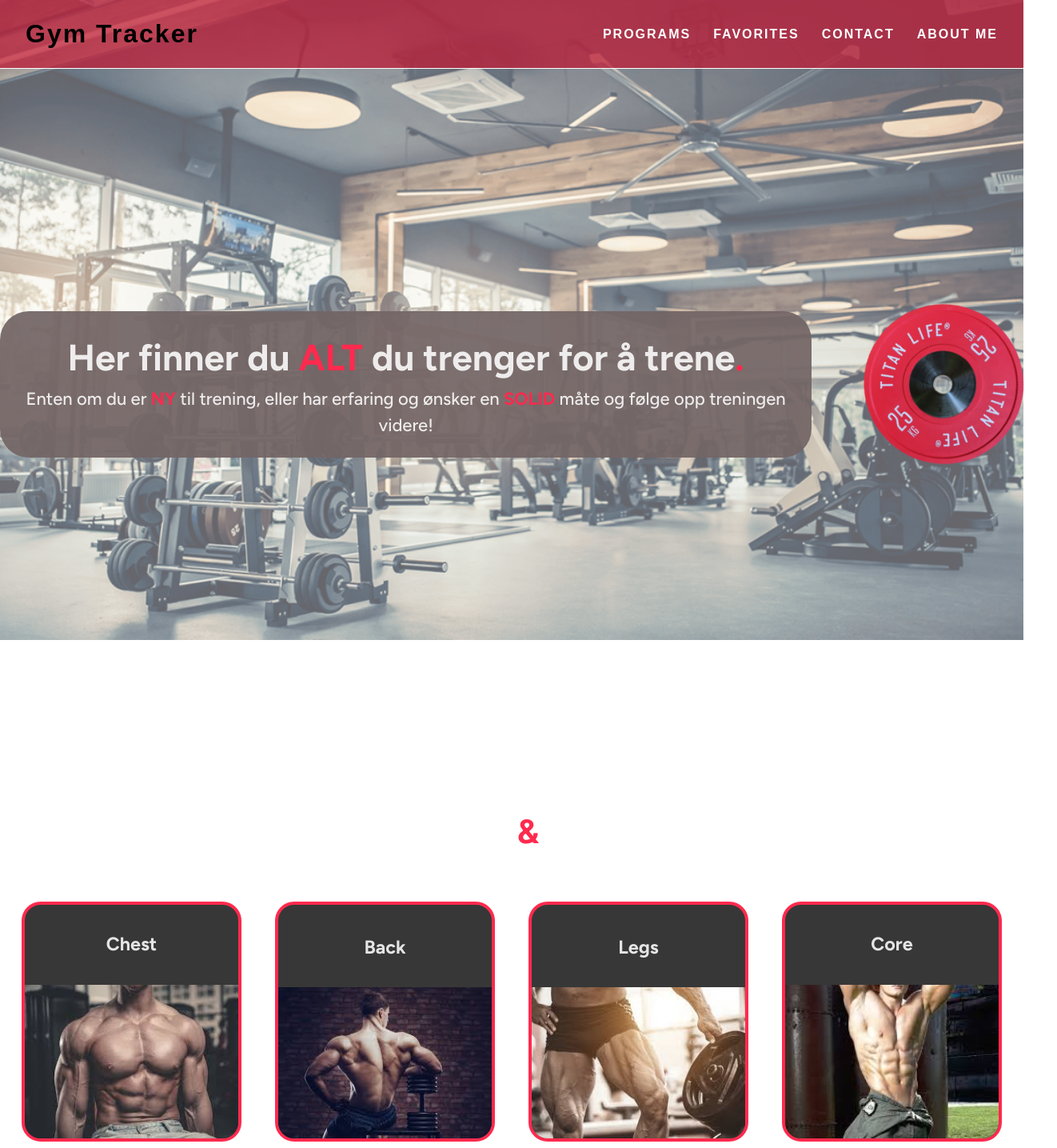
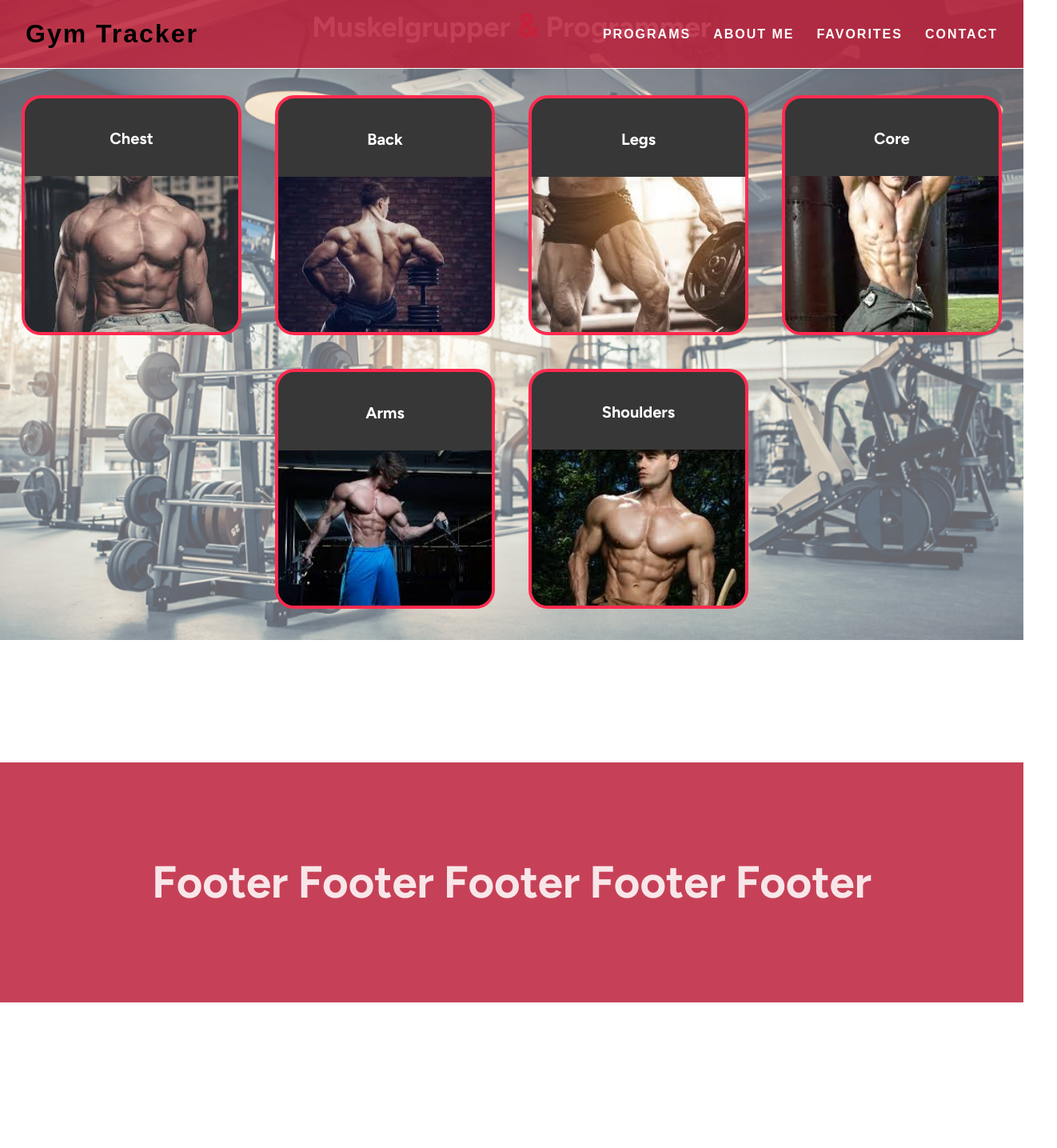
Before and after one commit to Jostein24sfj/gym-tracker, a React (Vite) app: page /muscle-groups in a window 1280 px wide. Shown: the top 1435 px of the page at 80% size, 1322 px wide, since content can reach past the window. After the commit the page ends 1253 px from the top, so only its background shows below. Built offline with nearby package versions, Linux system fonts and the light colour scheme.

Commit message:
fixed button functionality

```diff
--- a/src/App.css
+++ b/src/App.css
@@ -14,3 +14,37 @@
     transform: rotate(360deg);
   }
 } */
+
+/* Remove default Link styling */
+a {
+  text-decoration: none;
+  color: inherit;
+}
+
+/* Optional: You can also apply this only to the header buttons */
+.headerButtons a {
+  text-decoration: none;
+  color: white; /* Change to your preferred color */
+  font-weight: bold;
+}
+
+.headerButtons a:hover {
+  color: #ff2a4e; /* Change hover color if needed */
+}
+
+/* Optional: Ensure the card text is also styled properly */
+.card h3 {
+  text-decoration: none;
+  color: white; /* Change this to the color you originally had */
+  font-size: 20px;
+  font-weight: bold;
+}
+
+.card h3:hover {
+  color: #ff2a4e; /* Optional hover effect */
+}
+
+/* Fix scrolling issue when using the header buttons */
+section {
+  scroll-margin-top: 120px; /* Adjust this value based on your header height */
+}
--- a/src/App.jsx
+++ b/src/App.jsx
@@ -1,24 +1,39 @@
+import { BrowserRouter as Router, Routes, Route } from "react-router-dom";
 import Header from "./components/Header.jsx";
 import "./App.css";
 import FrontPage from "./FrontPage.jsx";
 import AboutMe from "./components/AboutMe.jsx";
-import MuscleGroups from "./components/muscleGroups.jsx";
+import MuscleGroups from "./components/MuscleGroups.jsx";
+import MuscleDetail from "./components/MuscleDetail.jsx";
+import Footer from "./components/Footer.jsx";
 
 export default function App() {
   return (
-    <>
+    <Router>
       <Header />
-      <FrontPage />
-      <br />
-      <br />
-      <MuscleGroups />
+      <Routes>
+        <Route path="/" element={<FrontPage />} />
+        <Route path="/muscle-groups" element={<MuscleGroups />} />
+        <Route path="/muscle/:muscleName" element={<MuscleDetail />} />
+        <Route path="/about" element={<AboutMe />} />
+        <Route
+          path="/favorites"
+          element={<div>Favorites Page (Coming Soon)</div>}
+        />
+        <Route
+          path="/contact"
+          element={<div>Contact Page (Coming Soon)</div>}
+        />
+      </Routes>
       <br />
       <br />
       <br />
       <br />
       <br />
-      <AboutMe />
-      <div>Dette er app jsx</div>
-    </>
+      <br />
+      <br />
+      <br />
+      <Footer />
+    </Router>
   );
 }
--- a/src/FrontPage.jsx
+++ b/src/FrontPage.jsx
@@ -1,9 +1,11 @@
 import "./FrontPage.css";
+import MuscleGroups from "./components/MuscleGroups.jsx";
+import AboutMe from "./components/AboutMe.jsx";
 
 export default function FrontPage() {
   return (
     <>
-      <section>
+      <section id="home">
         <div className="backgrounds">
           <div className="backgroundImg firstBackgroundImg" />
           <div className="backgroundImg secondBackgroundImg" />
@@ -26,6 +28,21 @@ export default function FrontPage() {
           />
         </div>
       </section>
+
+      {/* Add an ID for scrolling */}
+      <section id="programs">
+        <MuscleGroups />
+      </section>
+      <br />
+      <br />
+      <br />
+      <br />
+      <br />
+      <br />
+      {/* Add an ID for scrolling */}
+      <section id="aboutMe">
+        <AboutMe />
+      </section>
     </>
   );
 }
--- /dev/null
+++ b/src/components/Footer.jsx
@@ -0,0 +1,15 @@
+import "./footer.css";
+
+export default function Footer() {
+  return (
+    <>
+      <div className="footerSection">
+        <h3>Footer</h3>
+        <h3>Footer</h3>
+        <h3>Footer</h3>
+        <h3>Footer</h3>
+        <h3>Footer</h3>
+      </div>
+    </>
+  );
+}
--- a/src/components/Header.jsx
+++ b/src/components/Header.jsx
@@ -1,11 +1,53 @@
+import { useLocation, useNavigate } from "react-router-dom";
 import "./header.css";
+
 export default function Header() {
+  const location = useLocation(); // To track the current route
+  const navigate = useNavigate(); // Hook to programmatically navigate
+
+  // Smooth scrolling function
+  const scrollToSection = (id) => {
+    if (id === "home") {
+      window.scrollTo({ top: 0, behavior: "smooth" });
+    } else {
+      document.getElementById(id)?.scrollIntoView({ behavior: "smooth" });
+    }
+  };
+
+  // Conditional click function for the Gym Tracker logo
+  const handleLogoClick = () => {
+    if (location.pathname.includes("/muscle/")) {
+      // If on the MuscleDetail page, navigate to the FrontPage and scroll to top
+      navigate("/", { replace: true }); // Use replace to avoid adding history entry
+      window.scrollTo({ top: 0, behavior: "smooth" }); // Ensure scroll to top
+    } else {
+      // If already on the FrontPage, scroll to the top
+      scrollToSection("home");
+    }
+  };
+
+  // Handle the "Programs" button click for smooth scrolling or navigation
+  const handleProgramsClick = () => {
+    if (location.pathname !== "/") {
+      // If not on the FrontPage, navigate to the FrontPage
+      navigate("/", { replace: true });
+
+      // Use setTimeout to ensure the scroll happens after navigation
+      setTimeout(() => {
+        scrollToSection("programs"); // Scroll to the programs section after navigation
+      }, 100); // Delay to allow the page to load and render
+    } else {
+      // If already on the FrontPage, just scroll to the programs section
+      scrollToSection("programs");
+    }
+  };
+
   return (
-    <>
     <div className="headerSection">
+      {/* Logo button - scroll to top or take to frontpage based on route */}
       <div>
         <button
-            onClick={() => window.scroll(0, 0)}
+          onClick={handleLogoClick}
           className="headerLogo"
           style={{ padding: "8px" }}
         >
@@ -13,20 +55,30 @@ export default function Header() {
         </button>
       </div>
       <div className="headerButtons">
-          <button className="headerButton" style={{ padding: "8px" }}>
+        {/* Scroll to Programs */}
+        <button
+          onClick={handleProgramsClick}
+          className="headerButton"
+          style={{ padding: "8px" }}
+        >
           Programs
         </button>
+        {/* Scroll to About Me */}
+        <button
+          onClick={() => scrollToSection("aboutMe")}
+          className="headerButton"
+          style={{ padding: "8px" }}
+        >
+          About Me
+        </button>
+        {/* Keep Favorites & Contact for future */}
         <button className="headerButton" style={{ padding: "8px" }}>
           Favorites
         </button>
         <button className="headerButton" style={{ padding: "8px" }}>
           Contact
         </button>
-          <button className="headerButton" style={{ padding: "8px" }}>
-            About Me
-          </button>
       </div>
     </div>
-    </>
   );
 }
--- /dev/null
+++ b/src/components/MuscleDetail.jsx
@@ -0,0 +1,20 @@
+import { useEffect } from "react";
+import { useParams } from "react-router-dom";
+
+export default function MuscleDetail() {
+  const { muscleName } = useParams();
+
+  // Scroll to the top of the page when the component mounts
+  useEffect(() => {
+    window.scrollTo(0, 0);
+  }, []);
+
+  return (
+    <div className="muscleDetailPage">
+      <div className="muscleDetailTopText">
+        <h2>{muscleName.toUpperCase()}</h2>
+        <p>More details about {muscleName} exercises and programs.</p>
+      </div>
+    </div>
+  );
+}
--- a/src/components/MuscleGroups.jsx
+++ b/src/components/MuscleGroups.jsx
@@ -1,3 +1,4 @@
+import { Link } from "react-router-dom";
 import "./muscleGroups.css";
 
 export default function MuscleGroups() {
@@ -9,34 +10,30 @@ export default function MuscleGroups() {
         </h2>
       </div>
       <div className="muscleGroupCards">
-        <div className="card">
+        <Link to="/muscle/chest" className="card">
           <h3>Chest</h3>
-          <img className="cardImg" src="/public/chestMuscles.jpg" alt="chest" />
-        </div>
-        <div className="card">
+          <img className="cardImg" src="/chestMuscles.jpg" alt="chest" />
+        </Link>
+        <Link to="/muscle/back" className="card">
           <h3>Back</h3>
-          <img className="cardImg" src="/public/backMuscle.jpg" alt="back" />
-        </div>
-        <div className="card">
+          <img className="cardImg" src="/backMuscle.jpg" alt="back" />
+        </Link>
+        <Link to="/muscle/legs" className="card">
           <h3>Legs</h3>
-          <img className="cardImg" src="/public/legMuscles.jpg" alt="legs" />
-        </div>
-        <div className="card">
+          <img className="cardImg" src="/legMuscles.jpg" alt="legs" />
+        </Link>
+        <Link to="/muscle/core" className="card">
           <h3>Core</h3>
-          <img className="cardImg" src="/public/coreMuscles.jpg" alt="core" />
-        </div>
-        <div className="card">
+          <img className="cardImg" src="/coreMuscles.jpg" alt="core" />
+        </Link>
+        <Link to="/muscle/arms" className="card">
           <h3>Arms</h3>
-          <img className="cardImg" src="/public/armMuscle.jpg" alt="arms" />
-        </div>
-        <div className="card">
+          <img className="cardImg" src="/armMuscle.jpg" alt="arms" />
+        </Link>
+        <Link to="/muscle/shoulders" className="card">
           <h3>Shoulders</h3>
-          <img
-            className="cardImg"
-            src="/public/shoulderMuscles.jpg"
-            alt="shoulders"
-          />
-        </div>
+          <img className="cardImg" src="/shoulderMuscles.jpg" alt="shoulders" />
+        </Link>
       </div>
     </>
   );
--- /dev/null
+++ b/src/components/footer.css
@@ -0,0 +1,10 @@
+.footerSection {
+  display: flex;
+  flex-direction: row;
+  justify-content: center;
+  align-items: center;
+  font-size: 48px;
+  height: 300px;
+  background-color: #bc1f39d8;
+  gap: 12px;
+}
--- a/src/components/header.css
+++ b/src/components/header.css
@@ -5,9 +5,10 @@
   padding: 24px;
   height: 86px;
   width: 100%;
-  background-color: #bc1f39c2;
+  background-color: #bc1f39d8;
   border-bottom: 1px solid white;
   position: fixed;
+  z-index: 1000; /* Ensure header stays on top */
 }
 
 .headerLogo {
--- a/src/components/muscleGroups.css
+++ b/src/components/muscleGroups.css
@@ -15,7 +15,6 @@
   display: flex;
   flex-wrap: wrap;
   justify-content: center;
-  /* border: 2px solid rgb(104, 255, 4); */
   gap: 42px;
 }
 
```
Also changed, not shown: src/components/muscleDetail.css (added, +19 -0 lines). Lines whose indentation alone changed are shown as unchanged.
